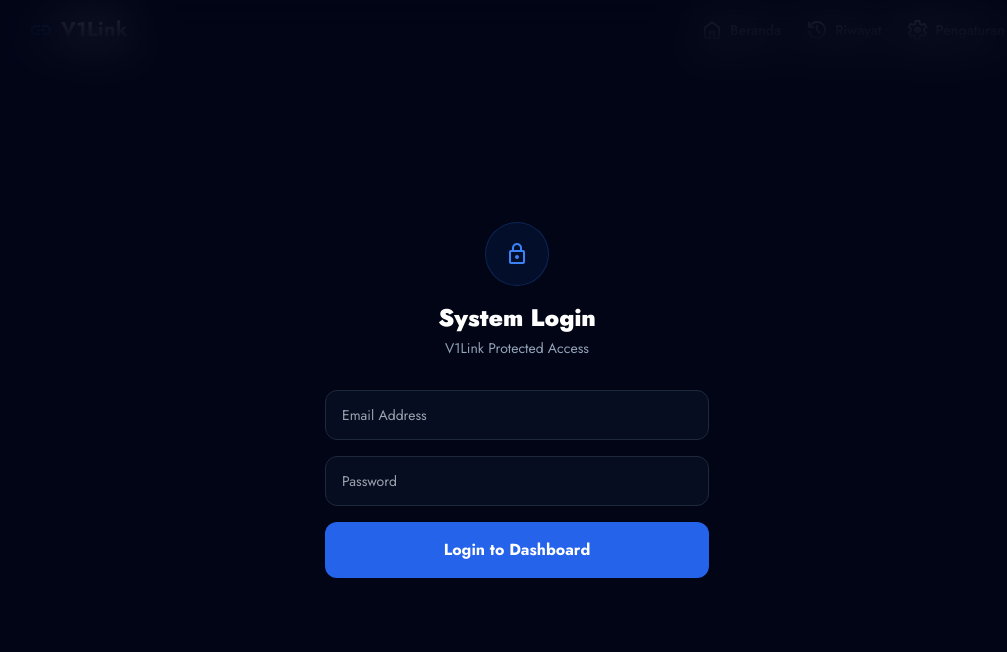
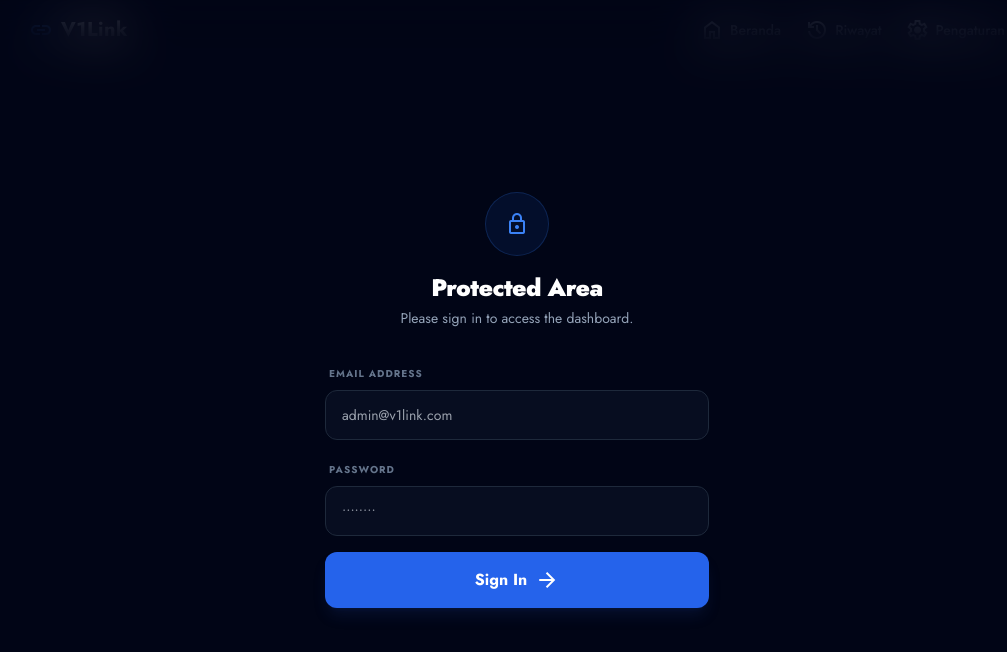
Before and after one commit to tamse94/v1link, a Next.js app: page /settings in a window 1280 px wide. Shown: the top 652 px of the page, without its empty margins (123-1130 px from the left). Built offline with nearby package versions, Linux system fonts and the light colour scheme; no server answers; the database is empty.

Commit message:
Update LoginModal.js

```diff
--- a/src/components/auth/LoginModal.js
+++ b/src/components/auth/LoginModal.js
@@ -1,5 +1,6 @@
 'use client';
-import { useState, useEffect } from 'react';
+import { useState } from 'react';
+import { supabase } from '@/lib/supabase';
 
 export default function LoginModal({ onLoginSuccess }) {
   const [email, setEmail] = useState('');
@@ -7,65 +8,82 @@
   const [error, setError] = useState('');
   const [loading, setLoading] = useState(false);
 
-  // Ambil data dari Vercel Env
-  const ADMIN_EMAIL = process.env.NEXT_PUBLIC_ADMIN_EMAIL;
-  const ADMIN_PWD = process.env.NEXT_PUBLIC_ADMIN_PASSWORD;
-
-  // Debugging otomatis: Lu bisa liat di Console Browser (F12) apakah datanya masuk atau 'undefined'
-  useEffect(() => {
-    if (!ADMIN_EMAIL || !ADMIN_PWD) {
-      console.warn("Vercel Check: Environment Variables are missing! Make sure the Keys are EXACTLY: NEXT_PUBLIC_ADMIN_EMAIL and NEXT_PUBLIC_ADMIN_PASSWORD");
-    } else {
-      console.log("Vercel Check: Admin credentials successfully loaded into the build.");
-    }
-  }, [ADMIN_EMAIL, ADMIN_PWD]);
-
-  const handleLogin = (e) => {
+  const handleLogin = async (e) => {
     e.preventDefault();
     setLoading(true);
     setError('');
 
-    // Gunakan trim() buat buang spasi gak sengaja pas lu copy-paste di Vercel
-    const inputEmail = email.trim();
-    const inputPass = password.trim();
+    try {
+      // Langsung narik email & password dari tabel settings di Supabase
+      const { data, error: dbError } = await supabase
+        .from('settings')
+        .select('admin_email, admin_password')
+        .eq('id', 1)
+        .single();
 
-    setTimeout(() => {
-      if (inputEmail === ADMIN_EMAIL && inputPass === ADMIN_PWD) {
+      if (dbError || !data) {
+        setError('Gagal terhubung ke database pengaturan.');
+        setLoading(false);
+        return;
+      }
+
+      // Cocokin inputan lu sama data di database
+      if (email.trim() === data.admin_email && password.trim() === data.admin_password) {
         localStorage.setItem('isLoggedIn', 'true');
         onLoginSuccess();
       } else {
-        setError('Invalid credentials. Please check your Vercel settings and redeploy.');
+        setError('Invalid credentials. Email or password is incorrect.');
+      }
+    } catch (err) {
+      setError('Terjadi kesalahan sistem.');
+    } finally {
       setLoading(false);
     }
-    }, 800); // <--- INI YANG TADI TYPO, UDAH DIBENERIN PAKAI KURUNG TUTUP
   };
 
   return (
-    <div className="fixed inset-0 z-[999] flex items-center justify-center p-4">
+    <div className="fixed inset-0 z-[999] flex items-center justify-center p-4 overflow-hidden">
       <div className="absolute inset-0 bg-slate-950/60 backdrop-blur-xl"></div>
-      <div className="relative w-full max-w-sm">
+      <div className="relative w-full max-w-sm animate-[fadeIn_0.3s_ease-out]">
         <div className="text-center mb-8">
           <div className="inline-flex items-center justify-center w-16 h-16 rounded-full bg-blue-600/10 border border-blue-500/20 mb-4">
             <span className="material-symbols-outlined text-blue-500 text-3xl">lock</span>
           </div>
-          <h2 className="text-2xl font-black text-white">System Login</h2>
-          <p className="text-slate-400 text-sm mt-1">V1Link Protected Access</p>
+          <h2 className="text-2xl font-black text-white tracking-tight">Protected Area</h2>
+          <p className="text-slate-400 text-sm mt-1">Please sign in to access the dashboard.</p>
         </div>
 
         <form onSubmit={handleLogin} className="space-y-4">
+          <div className="space-y-1.5">
+            <label className="text-[10px] font-bold text-slate-500 uppercase ml-1 tracking-widest">Email Address</label>
             <input
               type="email" required value={email} onChange={(e) => setEmail(e.target.value)}
-            className="w-full bg-slate-900/50 border border-slate-800 rounded-xl py-3.5 px-4 text-white outline-none focus:border-blue-600 text-sm"
-            placeholder="Email Address"
+              className="w-full bg-slate-900/50 border border-slate-800 rounded-xl py-3.5 px-4 text-white focus:border-blue-600 focus:ring-1 focus:ring-blue-600 outline-none transition-all text-sm"
+              placeholder="admin@v1link.com"
             />
+          </div>
+
+          <div className="space-y-1.5">
+            <label className="text-[10px] font-bold text-slate-500 uppercase ml-1 tracking-widest">Password</label>
             <input
               type="password" required value={password} onChange={(e) => setPassword(e.target.value)}
-            className="w-full bg-slate-900/50 border border-slate-800 rounded-xl py-3.5 px-4 text-white outline-none focus:border-blue-600 text-sm"
-            placeholder="Password"
+              className="w-full bg-slate-900/50 border border-slate-800 rounded-xl py-3.5 px-4 text-white focus:border-blue-600 focus:ring-1 focus:ring-blue-600 outline-none transition-all text-sm"
+              placeholder="••••••••"
             />
-          {error && <div className="text-red-500 text-xs bg-red-500/10 p-3 rounded-lg border border-red-500/20">{error}</div>}
-          <button type="submit" disabled={loading} className="w-full bg-blue-600 text-white font-bold py-4 rounded-xl transition-all flex items-center justify-center gap-2">
-            {loading ? <span className="material-symbols-outlined animate-spin">progress_activity</span> : "Login to Dashboard"}
+          </div>
+
+          {error && (
+            <div className="flex items-center gap-2 text-red-500 text-xs font-semibold bg-red-500/10 p-3 rounded-lg border border-red-500/20 animate-pulse">
+              <span className="material-symbols-outlined text-sm">error</span>
+              {error}
+            </div>
+          )}
+
+          <button
+            type="submit" disabled={loading}
+            className="w-full bg-blue-600 hover:bg-blue-500 text-white font-bold py-4 rounded-xl transition-all shadow-lg shadow-blue-900/20 flex items-center justify-center gap-2 mt-2"
+          >
+            {loading ? <span className="material-symbols-outlined animate-spin">progress_activity</span> : <>Sign In <span className="material-symbols-outlined text-sm">arrow_forward</span></>}
           </button>
         </form>
       </div>
```
Lines whose indentation alone changed are shown as unchanged.
